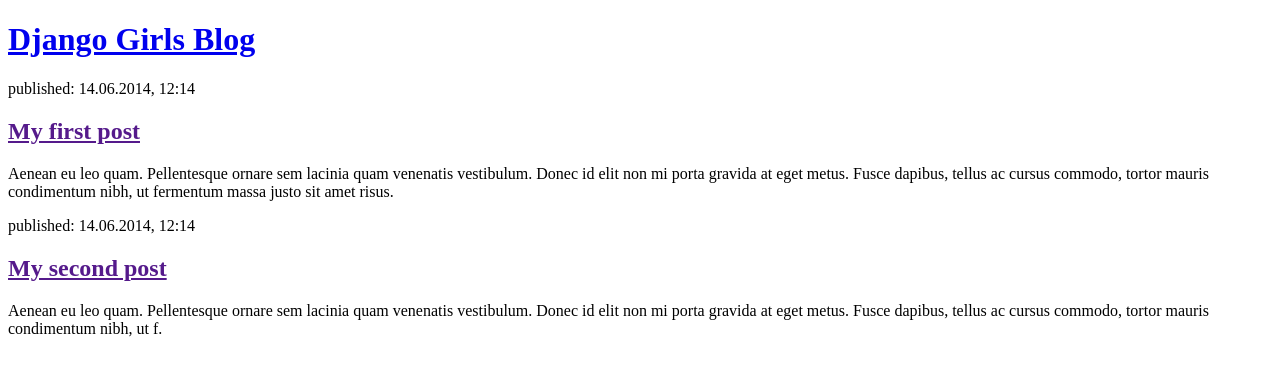
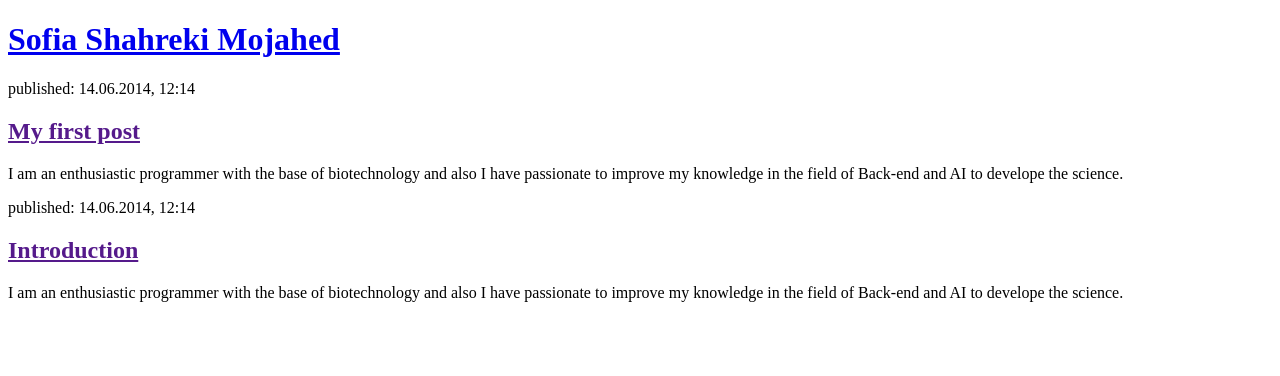
Before and after one commit to sofiamoj/my-blog, a Django app: page / in a window 1280 px wide. Shown: the top 376 px of the page. Run offline with Django 4.2, Linux system fonts and the light colour scheme; tables that the repository leaves empty hold one stand-in row (values such as "Sample post").

Commit message:
changed the HTML for the site.

```diff
--- a/blog/templates/blog/post_list.html
+++ b/blog/templates/blog/post_list.html
@@ -5,19 +5,19 @@
     </head>
     <body>
         <header>
-            <h1><a href="/">Django Girls Blog</a></h1>
+            <h1><a href="/">Sofia Shahreki Mojahed</a></h1>
         </header>
         {% for post in posts %}
         <article>
             <time>published: 14.06.2014, 12:14</time>
             <h2><a href="">My first post</a></h2>
-            <p>Aenean eu leo quam. Pellentesque ornare sem lacinia quam venenatis vestibulum. Donec id elit non mi porta gravida at eget metus. Fusce dapibus, tellus ac cursus commodo, tortor mauris condimentum nibh, ut fermentum massa justo sit amet risus.</p>
+            <p>I am an enthusiastic programmer with the base of biotechnology and also I have passionate to improve my knowledge in the field of Back-end and AI to develope the science.</p>
         </article>
         {% endfor %}
         <article>
             <time>published: 14.06.2014, 12:14</time>
-            <h2><a href="">My second post</a></h2>
-            <p>Aenean eu leo quam. Pellentesque ornare sem lacinia quam venenatis vestibulum. Donec id elit non mi porta gravida at eget metus. Fusce dapibus, tellus ac cursus commodo, tortor mauris condimentum nibh, ut f.</p>
+            <h2><a href="">Introduction</a></h2>
+            <p>I am an enthusiastic programmer with the base of biotechnology and also I have passionate to improve my knowledge in the field of Back-end and AI to develope the science.</p>
         </article>
     </body>
 </html>
```
